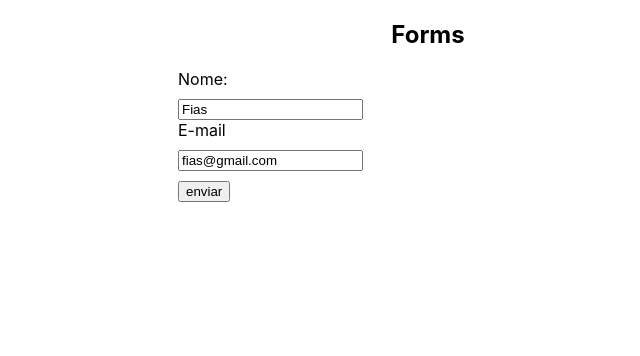
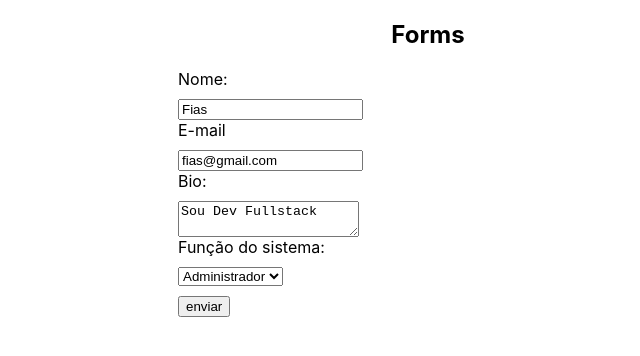
Before and after one commit to CFias/react, a React (Create React App) app in the folder 5_FORM_EM_REACT/form/: page / in a window 1280 px wide. Shown: the top 356 px of the page, without its empty margins (212-852 px from the left). Built offline with nearby package versions, Linux system fonts and the light colour scheme.

Commit message:
Update MyForms.js
New Form

```diff
--- a/5_FORM_EM_REACT/form/src/components/MyForms.js
+++ b/5_FORM_EM_REACT/form/src/components/MyForms.js
@@ -5,6 +5,8 @@ const MyForms = ({ user }) => {
   // 3 - gerenciamento de dados
   const [name, setName] = useState(user ? user.name : "");
   const [email, setEmail] = useState(user ? user.email : "");
+  const [bio, setBio] = useState(user ? user.bio : "");
+  const [role, setRole] = useState(user ? user.role : "");
 
   const handleName = (e) => {
     setName(e.target.value);
@@ -16,11 +18,12 @@ const MyForms = ({ user }) => {
   const handleSubmit = (event) => {
     event.preventDefault();
     console.log("Enviando o formulário")
-    console.log(email, name);
+    console.log(email, name, bio, role);
 
     // 7 - Limpar formulário
     setName("");
     setEmail("");
+    setBio("");
   };
 
   return (
@@ -50,6 +53,28 @@ const MyForms = ({ user }) => {
             value={email}
           />
         </label>
+        {/* textarea */}
+        <label>
+          <span>Bio:</span>
+          <textarea
+            name="Bio"
+            placeholder="Descrição do usuário"
+            onChange={(e) => setBio(e.target.value)}
+            value={bio}
+          ></textarea>
+        </label>
+        <label>
+          <span>Função do sistema:</span>
+          <select
+            name="role"
+            onChange={(e) => setRole(e.target.value)}
+            value={role}
+          >
+            <option value="user">Usuário</option>
+            <option value="editor">Editor</option>
+            <option value="admin">Administrador</option>
+          </select>
+        </label>
         <input type="submit" value="enviar" />
       </form>
     </div>
```
